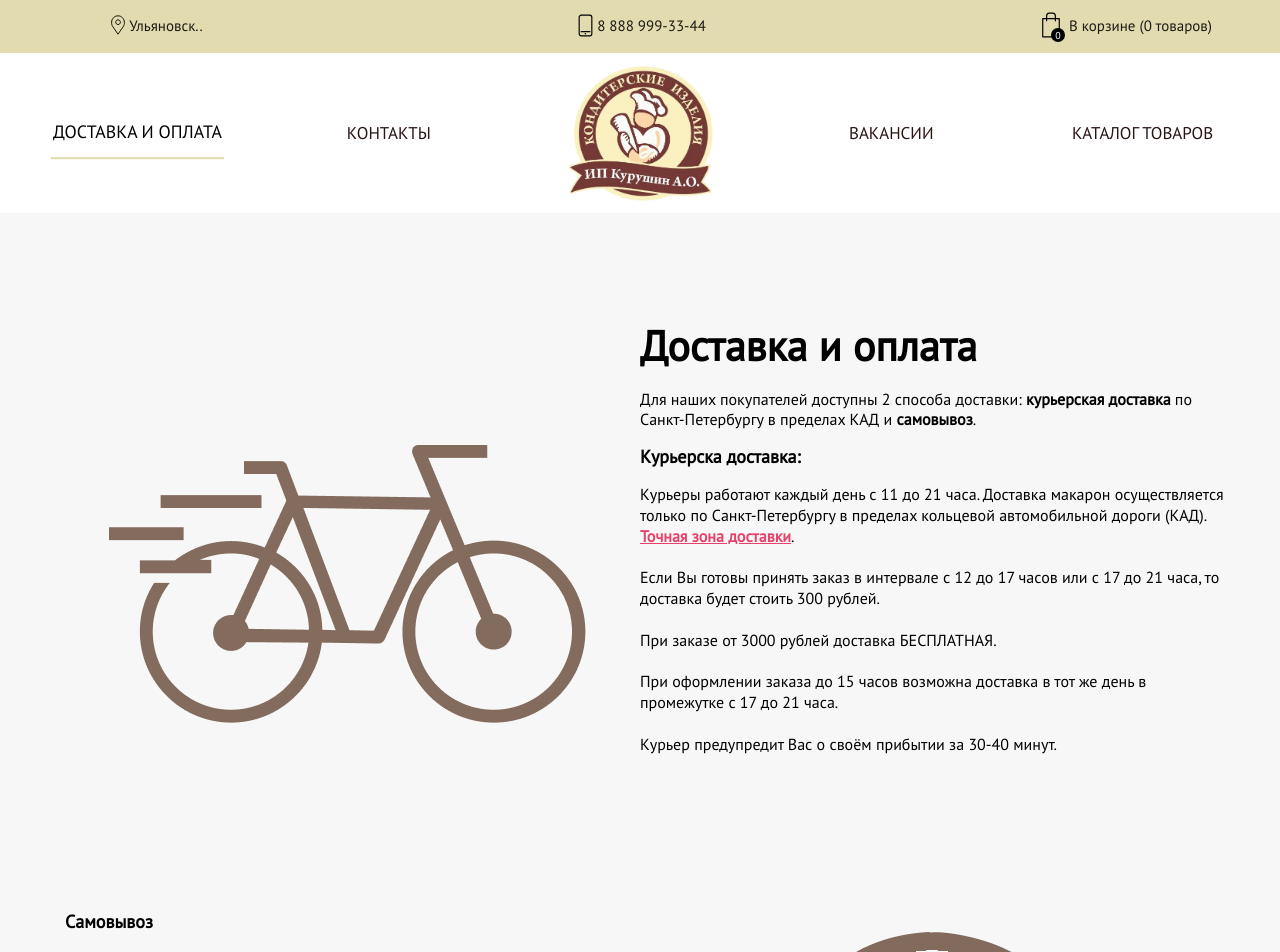
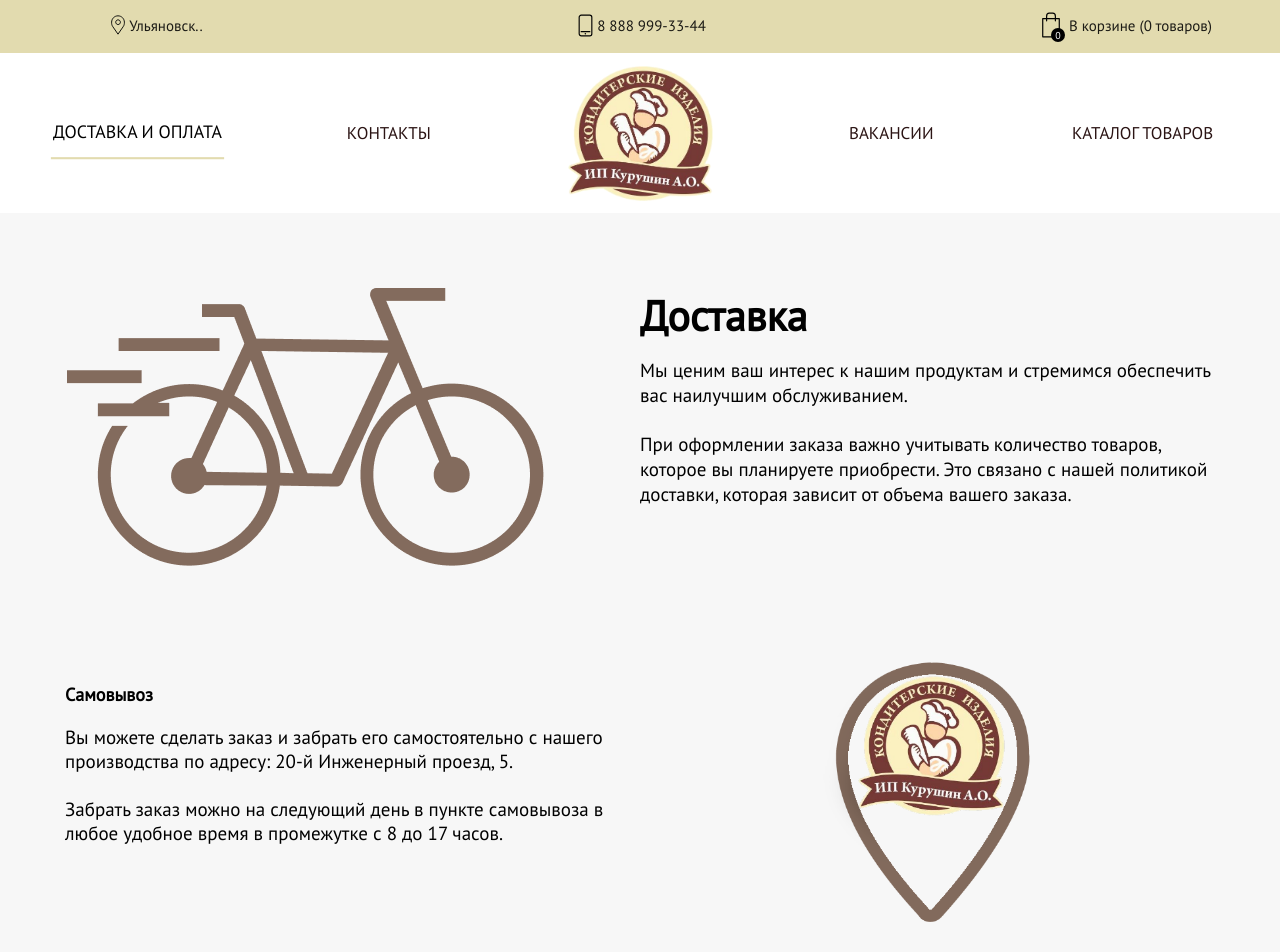
Before and after one commit to X6uddy/confectionery-frontend, a React (Create React App) app: page /deliveryAndPayment in a window 1280 px wide. Shown: the top 952 px of the page. Built offline with nearby package versions, Linux system fonts and the light colour scheme.

Commit message:
first change

```diff
--- a/src/components/pages/contactsPage/ContactsPage.js
+++ b/src/components/pages/contactsPage/ContactsPage.js
@@ -2,7 +2,7 @@ import React from "react";
 
 import logo from '../../../resources/img/contacts/logo_img.png';
 
-import './ContactsPage.scss';
+import './contactsPage.scss';
 import './contactPage-media.scss';
 
 //probl
--- a/src/components/pages/deliveryAndPaymentPage/DeliveryAndPaymentPage.js
+++ b/src/components/pages/deliveryAndPaymentPage/DeliveryAndPaymentPage.js
@@ -4,7 +4,7 @@ import bicycle from '../../../resources/img/DeliveryAndPaymentPage/bicycle.png';
 import logo from '../../../resources/img/DeliveryAndPaymentPage/logo_img.png';
 import YandexMapDelivery from './yandexMapDelivery';
 
-import './DeliveryAndPaymentPage.scss';
+import './deliveryAndPaymentPage.scss';
 import './deliveryAndPaymentPage-media.scss';
 
 const DeliveryAndPaymentPage = () => {
@@ -15,22 +15,16 @@ const DeliveryAndPaymentPage = () => {
             <div className="container">
                 <div className="delivery-block">
                     <div className="delivery-block_title">
-                        <h2 className="delivery-block__title">Доставка и оплата</h2>
-                        <p>Для наших покупателей доступны 2 способа доставки: <span>курьерская доставка</span> по Санкт-Петербургу в пределах КАД и <span>самовывоз</span>.</p>
+                        <h2 className="delivery-block__title">Доставка</h2>
                     </div>
-                    {/* <div className="delivery-block_wrapper"> */}
                         <div className="delivery-block_image"><img src={bicycle} alt="bicycle" /></div>
                         <div className="delivery-block_descr">
-                            <h3 className="delivery-block__info">Курьерска доставка:</h3>
-                            <p> Курьеры работают каждый день с 11 до 21 часа. Доставка макарон осуществляется только по Санкт-Петербургу в пределах кольцевой автомобильной дороги (КАД).
-                                <span> Точная зона доставки</span>. <br/><br/>
-                                Если Вы готовы принять заказ в интервале с 12 до 17 часов или с 17 до 21 часа, то доставка будет стоить 300 рублей. <br/><br/>
-                                При заказе от 3000 рублей доставка БЕСПЛАТНАЯ.<br/><br/>
-                                При оформлении заказа до 15 часов возможна доставка в тот же день в промежутке с 17 до 21 часа.<br/> <br/>
-                                Курьер предупредит Вас о своём прибытии за 30-40 минут.<br/>
+                            <p>
+                            Мы ценим ваш интерес к нашим продуктам и стремимся обеспечить вас наилучшим обслуживанием.<br/><br/>
+                            При оформлении заказа важно учитывать количество товаров, которое вы планируете приобрести.
+                            Это связано с нашей политикой доставки, которая зависит от объема вашего заказа.<br />
                             </p>
                         </div>
-                    {/* </div> */}
                 </div>
 
 
@@ -38,16 +32,8 @@ const DeliveryAndPaymentPage = () => {
                     <div className="delivery-block__descr">
                         <h3 className="delivery-block__info">Самовывоз</h3>
                         <p>
-                            Вы можете сделать заказ и забрать его самостоятельно с нашего производства по адресу: ул. Маршала Тухачевского 22 БЦ "Сова" <br/><br/>
-                            Заказ необходимо сделать до 20 часов, чтобы забрать его на следующий день в пункте самовывоза в любое удобное время в промежутке с 13 до 22 часов.<br/><br/>
-                            Оплатить заказ банковской картой можно заранее при оформлении. Непосредственно при получении банковской картой расплатиться нельзя.<br/><br/>
-                        </p>
-
-                        <h3 className="delivery-block__info">Оплата</h3>
-                        <p>
-                            Вы можете оплатить заказ при получении наличными или заранее оплатить заказ банковской картой. Для этого укажите выбранный способ при оформлении заказа. <br/><br/>
-                            Оплата банковской картой удобна, если вы хотите отправить десерты в подарок или не желаете возиться с наличными при получении заказа.<br/><br/>
-                            Если у Вас нет карты российского банка, мы можем принять оплату через платёжную систему PayPal.
+                        Вы можете сделать заказ и забрать его самостоятельно с нашего производства по адресу: 20-й Инженерный проезд, 5.<br /><br />
+                        Забрать заказ можно на следующий день в пункте самовывоза в любое удобное время в промежутке с 8 до 17 часов.
                         </p>
                     </div>
                     <div className="delivery-block__image"><img src={logo} alt="logo" /></div>
--- a/src/components/pages/deliveryAndPaymentPage/deliveryAndPaymentPage-media.scss
+++ b/src/components/pages/deliveryAndPaymentPage/deliveryAndPaymentPage-media.scss
@@ -9,6 +9,8 @@
                 font-size: 28px;
             }
             &_image {
+                max-width: 100%;
+                max-height: 100%;
                 img {
                     max-width: 100%;
                 }
@@ -35,6 +37,6 @@
     .delivery {
         &__map{
             height: 250px;
-         }
+        }
     }
 }
--- a/src/components/pages/deliveryAndPaymentPage/deliveryAndPaymentPage.scss
+++ b/src/components/pages/deliveryAndPaymentPage/deliveryAndPaymentPage.scss
@@ -7,9 +7,9 @@
         grid-template-areas:
             '. a'
             'b c';
-        padding: 75px 0 65px 0;
+        padding: 45px 0 65px 0;
         &_title {
-            grid-area: a;
+            grid-area: c;
             span {
                 font-weight: 600;
             }
@@ -17,14 +17,19 @@
         &_image {
             grid-area: b;
             text-align: center;
+            max-width: 500px;
+            max-height: 250px;
         }
         &_descr {
             grid-area: c;
+            margin-top: 40px;
             p {
-                font-size: 16px;
+                font-size: 19px;
                 font-style: normal;
                 font-weight: 400;
                 line-height: 130%;
+                margin-top: 30px;
+
             }
             span {
                 color: #E7426A;
@@ -43,9 +48,14 @@
         &__image {
             text-align: center;
             align-items: center;
+            img {
+                width: 250px;
+            }
         }
         &__descr {
             padding: 0 10px;
+            font-size: 19px;
+            margin-top: 35px;
         }
     }
     &__map{
--- a/src/components/productCard/ProductCard.js
+++ b/src/components/productCard/ProductCard.js
@@ -1,5 +1,5 @@
 import React, { useEffect, useState } from "react";
-import './productCard.scss';
+import './ProductCard.scss';
 import './ProductCard-media.scss';
 import cardBasket from '../../resources/icons/productCard/cardbasket.svg';
 import { Link } from "react-router-dom";
```
